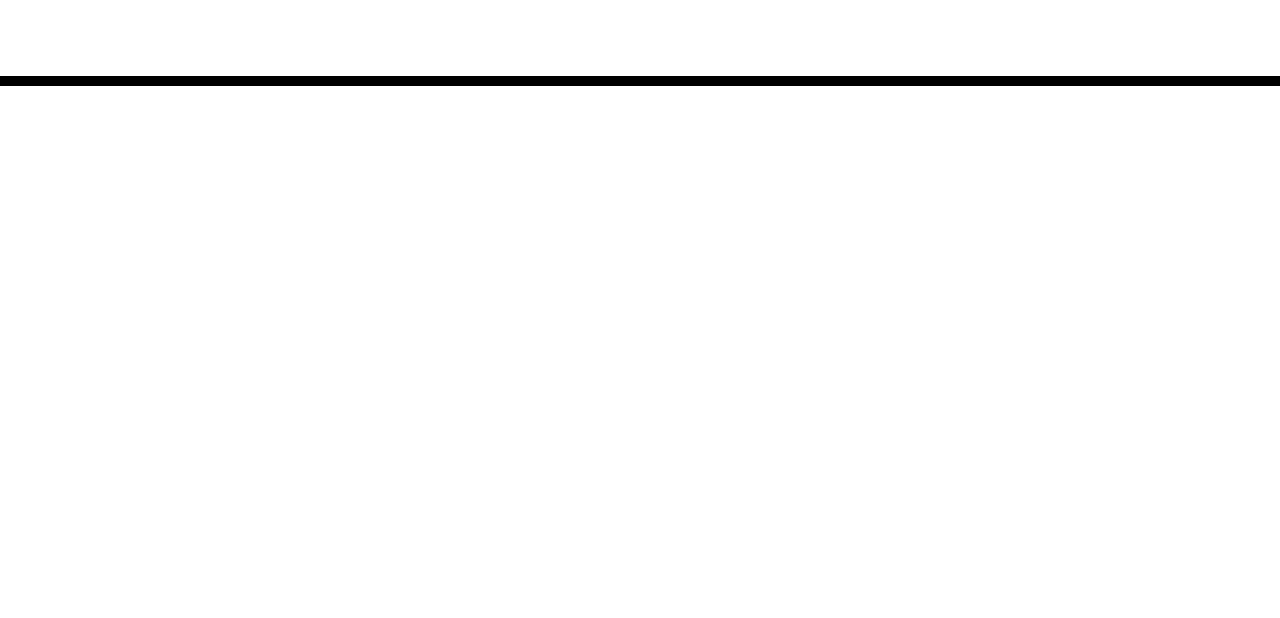
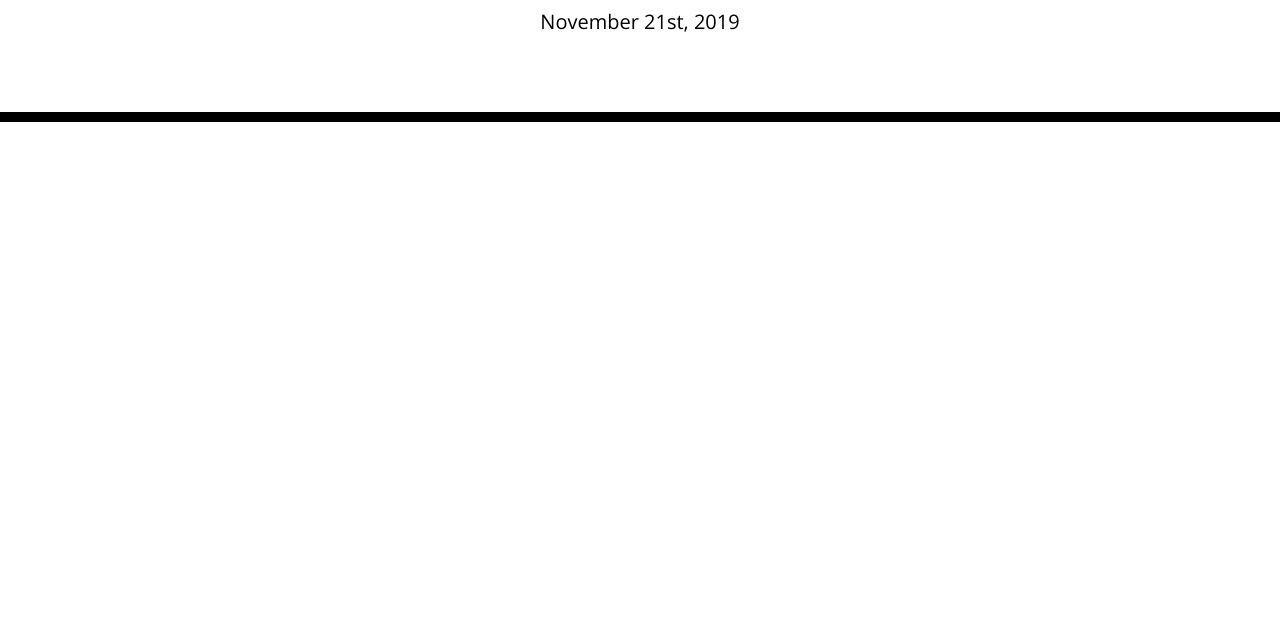
Before and after one commit to Luke-Robinett/day-planner, a plain HTML site: page index.html in a window 1280 px wide. Shown: the part 182-800 px from the top of the page. Drawn offline with nearby package versions, Linux system fonts and the light colour scheme.

Commit message:
Current date is now displayed at top of page

```diff
--- a/index.html
+++ b/index.html
@@ -34,5 +34,11 @@
 
     <script src="https://code.jquery.com/jquery-3.4.1.min.js"></script>
     <script src="https://cdnjs.cloudflare.com/ajax/libs/moment.js/2.24.0/moment.min.js"></script>
+    <script>
+      $(document).ready(function() {
+        // Display current date
+        $("#currentDay").text(moment().format("MMMM Do, Y"));
+      })
+    </script>
   </body>
 </html>
```
